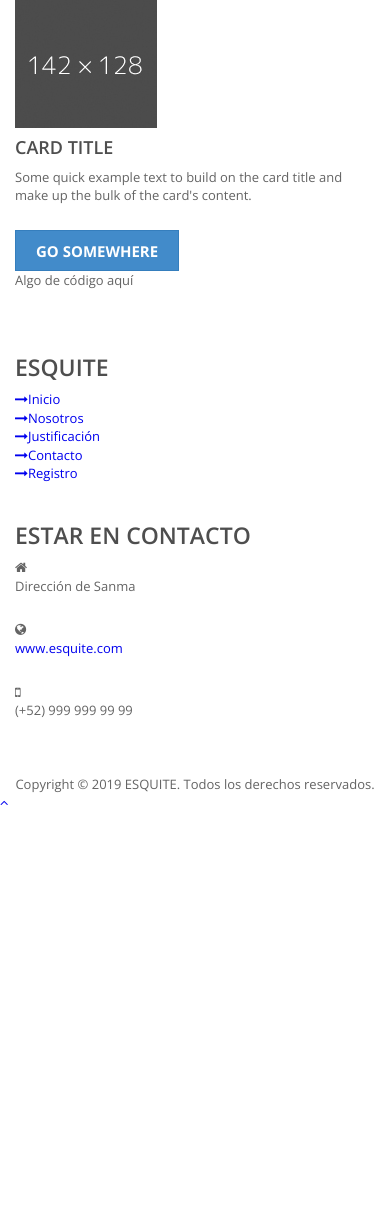
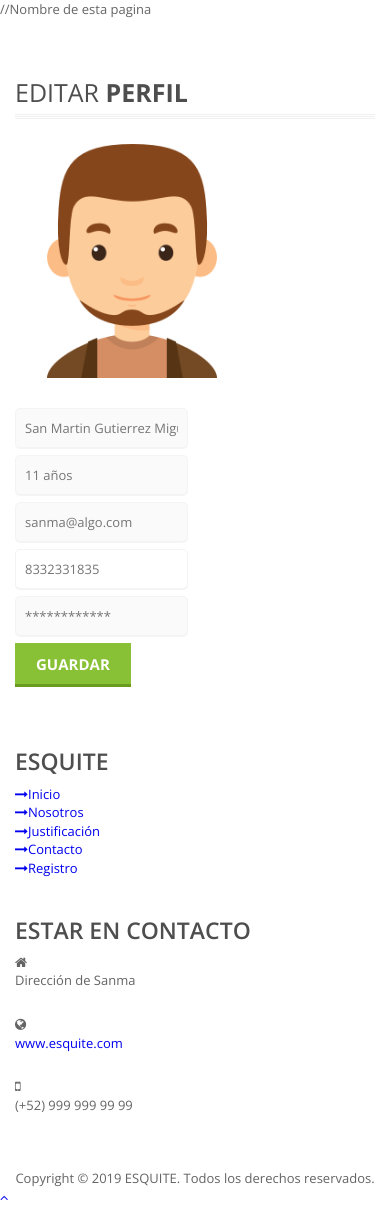
Before and after one commit to enoc14/proyectoAnimacion, a PHP site: page /perfil-paciente.php in a window 390 px wide. Shown: the part 70-1276 px from the top of the page. Before the commit the page ends 875 px from the top, so only its background shows below. Run offline with PHP 8.4, Linux system fonts and the light colour scheme; data that the repository does not hold is empty.

Commit message:
perfil paciente

```diff
--- a/header-paciente.php
+++ b/header-paciente.php
@@ -16,7 +16,7 @@
 
     <link rel="icon" type="image/png" href="images/favicon.png">
 
-    <title>ESQUITE</title>
+    <title><?php echo $title?></title>
 
     <meta name="description" content="">
 
@@ -144,8 +144,8 @@
                                 <a href="actividades-paciente.php"><i class="fa fa-puzzle-piece"></i>Actividades</a>
                             </li>
 
-                            <li class="<?php if($url == "perfil.php") echo "active"; ?>">
-                                <a href="justificacion.php"><i class="fa fa-user"></i>Perfil</a>
+                            <li class="<?php if($url == "perfil-paciente.php") echo "active"; ?>">
+                                <a href="perfil-paciente.php"><i class="fa fa-user"></i>Perfil</a>
                             </li>
                         </ul>
 
--- a/perfil-paciente.php
+++ b/perfil-paciente.php
@@ -1,22 +1,36 @@
-<?php include "header-paciente.php" ?>
+<?php
+    $title = "Perfil Paciente";
+    include "header-paciente.php"
+?>
+//Nombre de esta pagina
+<script>
+    window.name = "perfil-paciente"
+</script>
+<div id="sub-page-content" class="clearfix margin-top-30">
 
-<div class="container">
+    <div class="container" style="padding-top: 25px;">
 
-    <div class="row">
-        <div class="col-md-4">
-            <div class="card">
-                <img class="card-img-top" src="images/recent-post-img3.jpg" alt="Card image cap">
-                <div class="card-body">
-                    <h5 class="card-title">Card title</h5>
-                    <p class="card-text">Some quick example text to build on the card title and make up the bulk of the
-                        card's content.</p>
-                    <a href="#" class="btn btn-primary">Go somewhere</a>
+        <h2 class="light bordered main-title">Editar <span>Perfil</span></h2>
+
+        <div class="row" id="divPerfil">
+
+            <div class="col-md-8 col-md-offset-3 padding-bottom-60 clearfix">
+                <div class="doctors-img">
+                    <img src="images/hombre.png" class="responsive-img" alt="Paciente">
+                </div>
+                <div class="doctors-detail">
+                    <input type="text" placeholder="San Martin Gutierrez Miguel Angel" disabled/>
+                    <input type="text" placeholder="11 años" disabled/>
+                    <input type="email" placeholder="sanma@algo.com" disabled/>
+                    <input type="number" placeholder="8332331835"/>
+                    <input type="password" placeholder="************" disabled/>
                 </div>
             </div>
         </div>
-
-        <div class="col-md-8">
-            <p>Algo de código aquí</p>
+        <div class="row">
+            <div class="col-md-8 col-md-offset-6">
+                <a class="btn btn-success" href="#">Guardar</a>
+            </div>
         </div>
     </div>
 </div>
```
